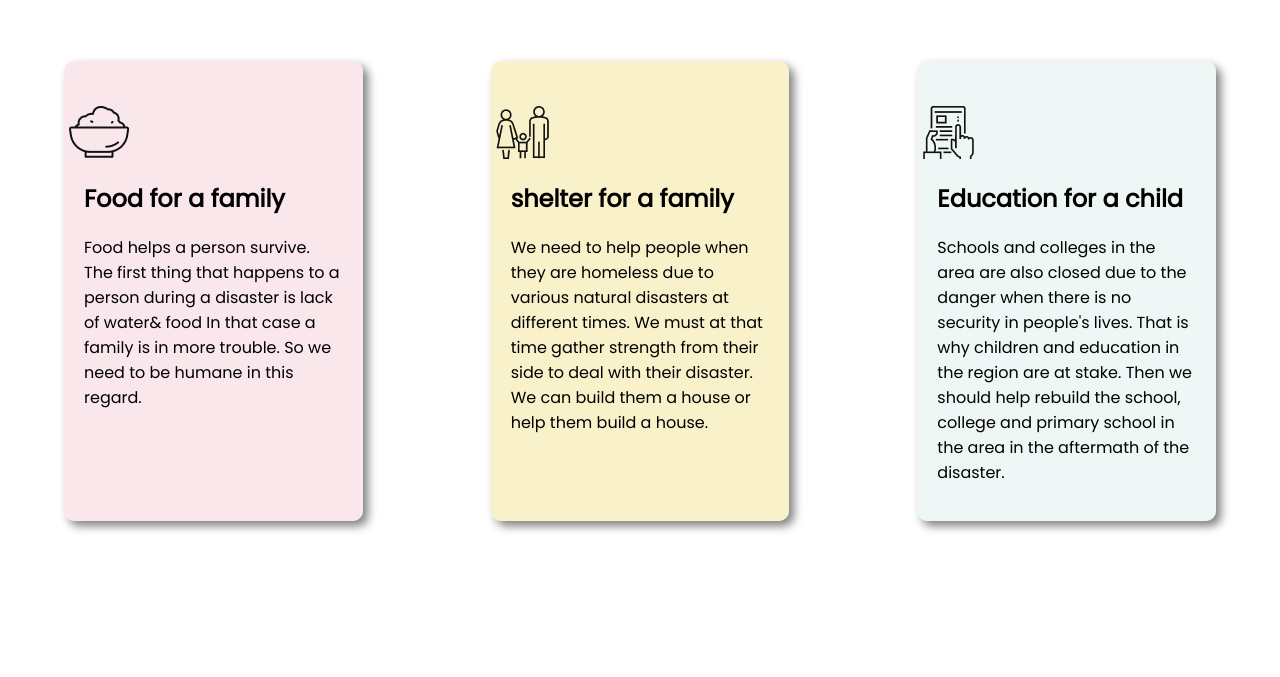
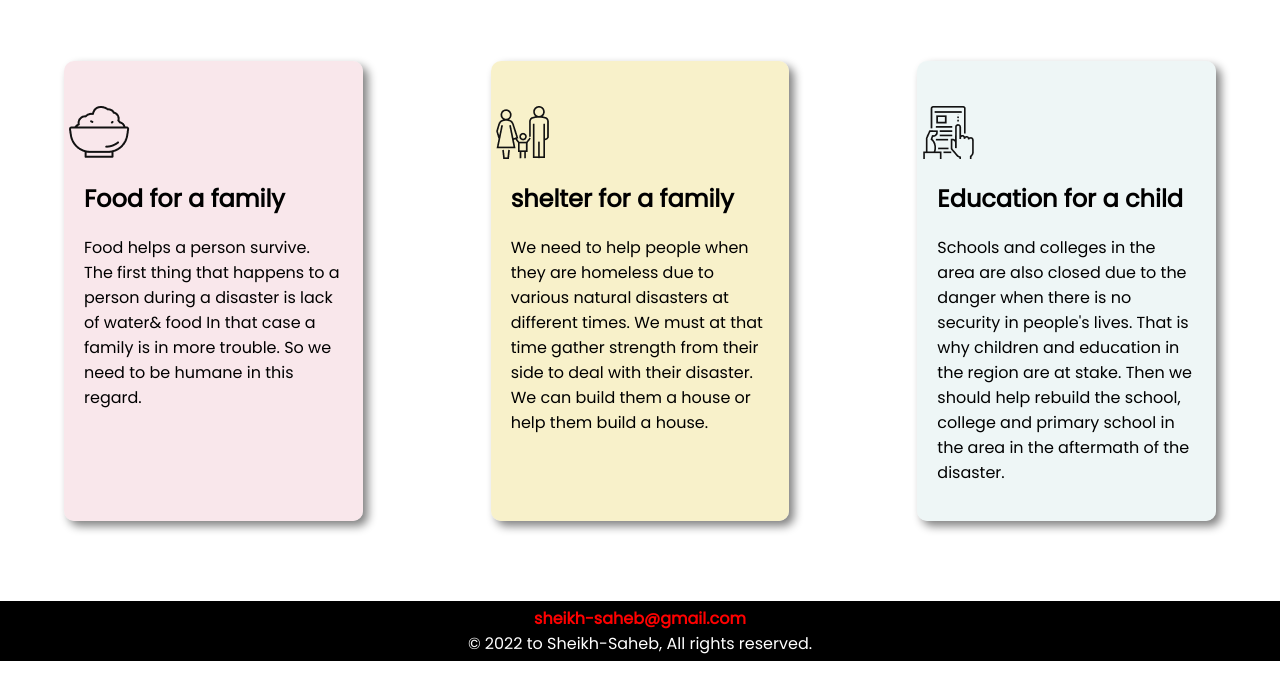
Before and after one commit to sheikh-saheb/project-chaleng, a plain HTML site: page index.html in a window 1280 px wide. Shown: the part 1899-2576 px from the top of the page. Before the commit the page ends 2484 px from the top, so only its background shows below. Drawn offline with Linux system fonts and the light colour scheme; a web font is replaced by a local one.

Commit message:
footer added

```diff
--- a/index.html
+++ b/index.html
@@ -67,18 +67,29 @@
         <div class="plan">
             <div class="shadow-food">
                 <h1>Food for a family</h1>
-                <p>Food helps a person survive. The first thing that happens to a person during a disaster is lack of water& food In that case a family is in more trouble. So we need to be humane in this regard.</p>
+                <p>Food helps a person survive. The first thing that happens to a person during a disaster is lack of
+                    water& food In that case a family is in more trouble. So we need to be humane in this regard.</p>
             </div>
             <div class="shadow-shelter">
                 <h1>shelter for a family</h1>
-                <p>We need to help people when they are homeless due to various natural disasters at different times. We must at that time gather strength from their side to deal with their disaster. We can build them a house or help them build a house.</p>
+                <p>We need to help people when they are homeless due to various natural disasters at different times. We
+                    must at that time gather strength from their side to deal with their disaster. We can build them a
+                    house or help them build a house.</p>
             </div>
             <div class="shadow-education">
                 <h1>Education for a child</h1>
-                <p>Schools and colleges in the area are also closed due to the danger when there is no security in people's lives. That is why children and education in the region are at stake. Then we should help rebuild the school, college and primary school in the area in the aftermath of the disaster.</p>
+                <p>Schools and colleges in the area are also closed due to the danger when there is no security in
+                    people's lives. That is why children and education in the region are at stake. Then we should help
+                    rebuild the school, college and primary school in the area in the aftermath of the disaster.</p>
             </div>
         </div>
     </section>
 </body>
+<footer>
+    <p>
+        <a id="gmail" href="sheikh-saheb@gmail.com">sheikh-saheb@gmail.com</a> <br>
+        © 2022 to Sheikh-Saheb, All rights reserved.
+    </p>
+</footer>
 
 </html>
--- a/style.css
+++ b/style.css
@@ -1,6 +1,6 @@
 .link-button {
     text-decoration: none;
-    background-image: linear-gradient(orange,rgba(254, 102, 47, 0.848), orange);
+    background-image: linear-gradient(orange, rgba(254, 102, 47, 0.848), orange);
     padding: 20px 40px;
     position: relative;
     left: 43%;
@@ -188,3 +188,18 @@ body {
     font-size: 30px;
     font-weight: 700;
 }
+
+footer p {
+
+    text-align: center;
+    background-color: black;
+    color: white;
+    padding: 5px;
+    min-height: 100%;
+}
+
+#gmail {
+    text-decoration: none;
+    font-weight: 700;
+    color: red
+}
```
